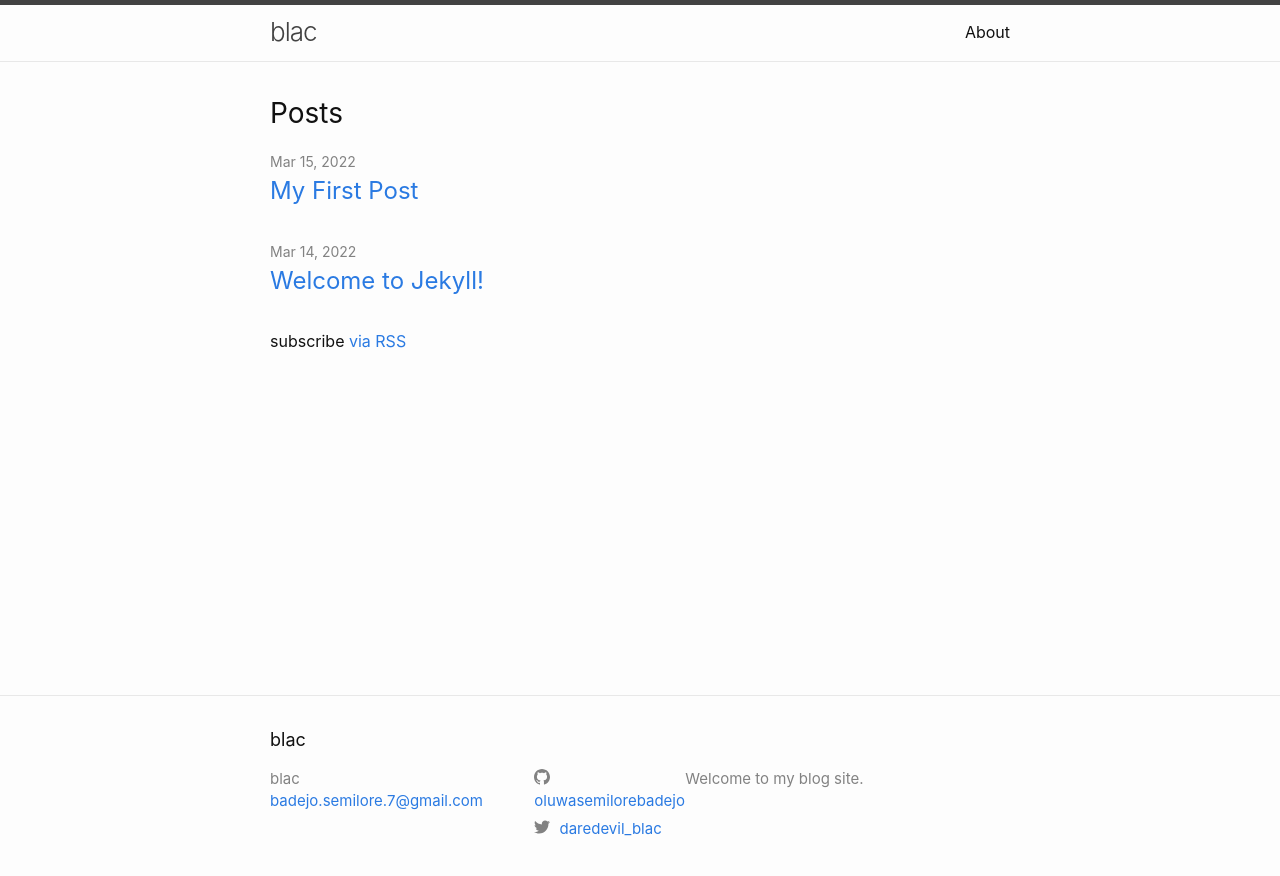
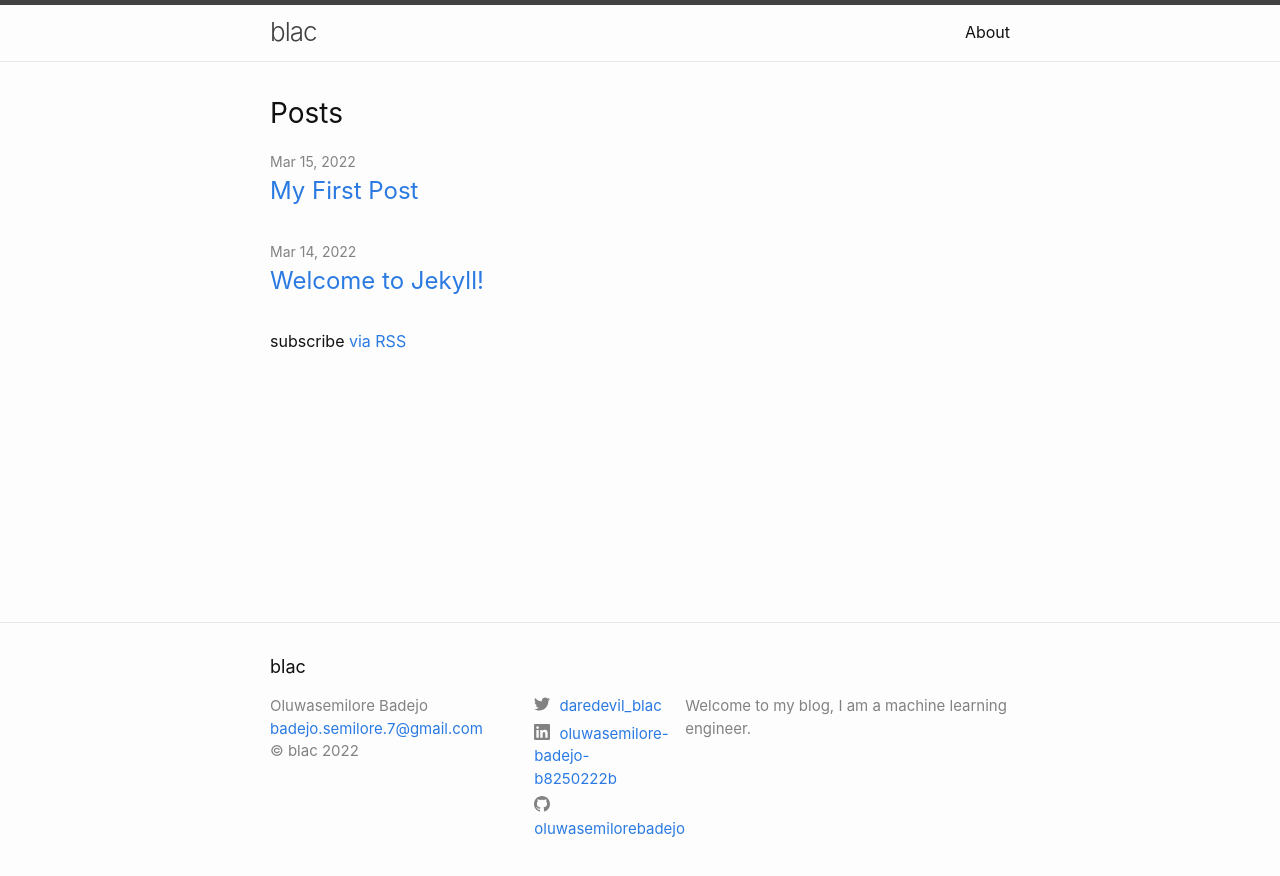
Before and after one commit to oluwasemilorebadejo/my-blog, a Jekyll site: the page built from index.markdown, in a window 1280 px wide. Shown: the top 876 px of the page. Built offline with Jekyll 4.4.1, drawn with Linux system fonts in a browser that asks for light colours.

Commit message:
new changes

```diff
--- a/_config.yml
+++ b/_config.yml
@@ -21,11 +21,19 @@
 title: blac
 email: badejo.semilore.7@gmail.com
 description: >- # this means to ignore newlines until "baseurl:"
-  Welcome to my blog site.
+    Welcome to my blog, I am a machine learning engineer.
 #baseurl: "" # the subpath of your site, e.g. /blog
 url: "" # the base hostname & protocol for your site, e.g. http://example.com
 twitter_username: daredevil_blac
 github_username:  oluwasemilorebadejo
+
+#Field minima uses, but are not defaulted
+author: Oluwasemilore Badejo
+linkedin_username: oluwasemilore-badejo-b8250222b
+
+#New fields not defaulted by jekyll
+#Create copyright below
+copyright: "blac"
 
 # Build settings
 #Removed minima theme as its now a regular theme
--- a/_includes/footer.html
+++ b/_includes/footer.html
@@ -18,6 +18,9 @@
             {%- if site.email -%}
             <li><a class="u-email" href="mailto:{{ site.email }}">{{ site.email }}</a></li>
             {%- endif -%}
+            {%- if site.copyright -%}
+            <li>&copy; {{ site.copyright }} {{ 'now' | date: "%Y" }}</li>
+            {%- endif -%}
         </ul>
       </div>
 
--- a/_includes/social.html
+++ b/_includes/social.html
@@ -1,13 +1,13 @@
 <ul class="social-media-list">
+  {%- if site.twitter_username -%}<li><a href="https://www.twitter.com/{{ site.twitter_username| cgi_escape | escape }}"><svg class="svg-icon"><use xlink:href="{{ '/assets/minima-social-icons.svg#twitter' | relative_url }}"></use></svg> <span class="username">{{ site.twitter_username| escape }}</span></a></li>{%- endif -%}
+  {%- if site.linkedin_username -%}<li><a href="https://www.linkedin.com/in/{{ site.linkedin_username| cgi_escape | escape }}"><svg class="svg-icon"><use xlink:href="{{ '/assets/minima-social-icons.svg#linkedin' | relative_url }}"></use></svg> <span class="username">{{ site.linkedin_username| escape }}</span></a></li>{%- endif -%}
+  {%- if site.github_username -%}<li><a href="https://github.com/{{ site.github_username| cgi_escape | escape }}"><svg class="svg-icon"><use xlink:href="{{ '/assets/minima-social-icons.svg#github' | relative_url }}"></use></svg> <span class="username">{{ site.github_username| escape }}</span></a></li>{%- endif -%}
   {%- if site.dribbble_username -%}<li><a href="https://dribbble.com/{{ site.dribbble_username| cgi_escape | escape }}"><svg class="svg-icon"><use xlink:href="{{ '/assets/minima-social-icons.svg#dribbble' | relative_url }}"></use></svg> <span class="username">{{ site.dribbble_username| escape }}</span></a></li>{%- endif -%}
   {%- if site.facebook_username -%}<li><a href="https://www.facebook.com/{{ site.facebook_username| cgi_escape | escape }}"><svg class="svg-icon"><use xlink:href="{{ '/assets/minima-social-icons.svg#facebook' | relative_url }}"></use></svg> <span class="username">{{ site.facebook_username| escape }}</span></a></li>{%- endif -%}
   {%- if site.flickr_username -%}<li><a href="https://www.flickr.com/photos/{{ site.flickr_username| cgi_escape | escape }}"><svg class="svg-icon"><use xlink:href="{{ '/assets/minima-social-icons.svg#flickr' | relative_url }}"></use></svg> <span class="username">{{ site.flickr_username| escape }}</span></a></li>{%- endif -%}
-  {%- if site.github_username -%}<li><a href="https://github.com/{{ site.github_username| cgi_escape | escape }}"><svg class="svg-icon"><use xlink:href="{{ '/assets/minima-social-icons.svg#github' | relative_url }}"></use></svg> <span class="username">{{ site.github_username| escape }}</span></a></li>{%- endif -%}
   {%- if site.instagram_username -%}<li><a href="https://instagram.com/{{ site.instagram_username| cgi_escape | escape }}"><svg class="svg-icon"><use xlink:href="{{ '/assets/minima-social-icons.svg#instagram' | relative_url }}"></use></svg> <span class="username">{{ site.instagram_username| escape }}</span></a></li>{%- endif -%}
-  {%- if site.linkedin_username -%}<li><a href="https://www.linkedin.com/in/{{ site.linkedin_username| cgi_escape | escape }}"><svg class="svg-icon"><use xlink:href="{{ '/assets/minima-social-icons.svg#linkedin' | relative_url }}"></use></svg> <span class="username">{{ site.linkedin_username| escape }}</span></a></li>{%- endif -%}
   {%- if site.pinterest_username -%}<li><a href="https://www.pinterest.com/{{ site.pinterest_username| cgi_escape | escape }}"><svg class="svg-icon"><use xlink:href="{{ '/assets/minima-social-icons.svg#pinterest' | relative_url }}"></use></svg> <span class="username">{{ site.pinterest_username| escape }}</span></a></li>{%- endif -%}
   {%- for mst in site.mastodon -%}{%- if mst.username and mst.instance -%}<li><a href="https://{{ mst.instance| cgi_escape | escape}}/@{{mst.username}}"><svg class="svg-icon"><use xlink:href="{{ '/assets/minima-social-icons.svg#mastodon' | relative_url }}"></use></svg> <span class="username">{{ mst.username|escape }}</span></a></li>{%- endif -%}{%- endfor -%}
-  {%- if site.twitter_username -%}<li><a href="https://www.twitter.com/{{ site.twitter_username| cgi_escape | escape }}"><svg class="svg-icon"><use xlink:href="{{ '/assets/minima-social-icons.svg#twitter' | relative_url }}"></use></svg> <span class="username">{{ site.twitter_username| escape }}</span></a></li>{%- endif -%}
   {%- if site.youtube_username -%}<li><a href="https://youtube.com/{{ site.youtube_username| cgi_escape | escape }}"><svg class="svg-icon"><use xlink:href="{{ '/assets/minima-social-icons.svg#youtube' | relative_url }}"></use></svg> <span class="username">{{ site.youtube_username| escape }}</span></a></li>{%- endif -%}
   {%- if site.googleplus_username -%}<li><a href="https://plus.google.com/{{ site.googleplus_username| escape }}"><svg class="svg-icon"><use xlink:href="{{ '/assets/minima-social-icons.svg#googleplus' | relative_url }}"></use></svg> <span class="username">{{ site.googleplus_username| escape }}</span></a></li>{%- endif -%}
   {%- if site.rss -%}<li><a href="{{ 'feed.xml' | relative_url }}"><svg class="svg-icon"><use xlink:href="{{ '/assets/minima-social-icons.svg#rss' | relative_url }}"></use></svg> <span>{{ site.rss | escape }}</span></a></li>{%- endif -%}
```
